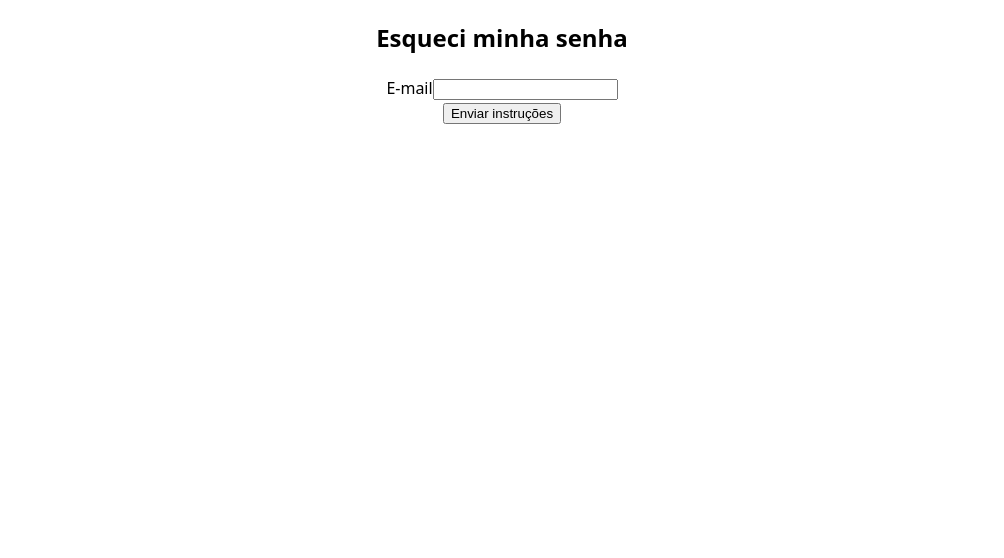
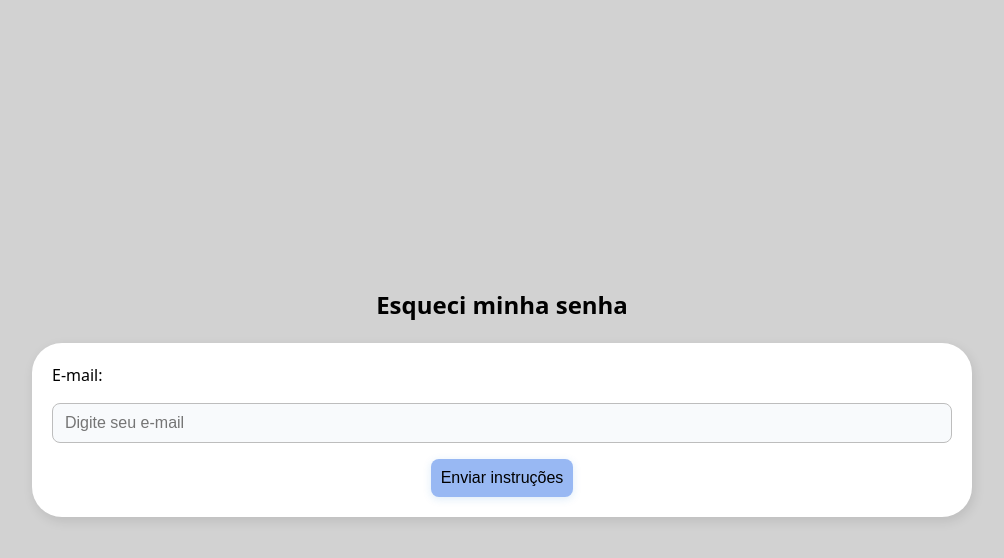
Before and after one commit to Jonas-eng-21/Sistema-de-assistencia-para-visitas-domiciliares, a React (Vite) app in the folder sistemaFront/: page /forgot-password in a window 1280 px wide. Shown: the top 558 px of the page, without its empty margins (138-1142 px from the left). Built offline with nearby package versions, Linux system fonts and the light colour scheme.

Commit message:
estilo do esqueci minha senha

```diff
--- a/sistemaFront/src/pages/ForgotPassword/index.tsx
+++ b/sistemaFront/src/pages/ForgotPassword/index.tsx
@@ -1,4 +1,6 @@
 import { useState } from 'react';
+import * as S from "./style";
+import { Button, MenuItem } from "@mui/material";
 
 const ForgotPassword: React.FC = () => {
   const [email, setEmail] = useState<string>('');
@@ -26,28 +28,68 @@ const ForgotPassword: React.FC = () => {
   };
 
   return (
-    <div className="max-w-md mx-auto p-4">
+    <S.Background>
       <h2 className="text-xl font-bold mb-4">Esqueci minha senha</h2>
+      <S.Card className="divcadastro" style={{ width: "100%", minWidth: "400px", alignItems: "stretch", padding: "20px" }}>
+
         <form onSubmit={handleSubmit} className="space-y-4">
-        <div>
-          <label className="block text-sm font-medium">E-mail</label>
+          <div style={{ display: "flex", flexDirection: "column", gap: "16px" }}>
+            <label
+              className="block text-sm font-medium mb-1"
+              htmlFor="email"
+              style={{ alignSelf: "flex-start" }}
+            >
+              E-mail:
+            </label>
             <input
+              id="email"
               type="email"
               value={email}
               onChange={(e) => setEmail(e.target.value)}
               required
-            className="mt-1 block w-full border rounded p-2"
+              placeholder="Digite seu e-mail"
+              style={{
+              padding: "10px 12px",
+              border: "1px solid #bdbdbd",
+              borderRadius: "8px",
+              fontSize: "1rem",
+              outline: "none",
+              transition: "border-color 0.2s",
+              background: "#f8fafc"
+              }}
+              onFocus={e => (e.currentTarget.style.borderColor = "#1976d2")}
+              onBlur={e => (e.currentTarget.style.borderColor = "#bdbdbd")}
             />
-        </div>
             <button
               type="submit"
-          className="w-full bg-blue-500 text-white py-2 rounded hover:bg-blue-600"
+              className="custom-button"
+              style={{
+              backgroundColor: "#98B8F3",
+              color: "#000000",
+              padding: "10px",
+              borderRadius: "8px",
+              fontSize: "1rem",
+              boxShadow: "0 2px 8px rgba(25, 118, 210, 0.15)",
+              textTransform: "none",
+              border: "none",
+              cursor: "pointer",
+              transition: "background 0.2s",
+              maxWidth: "fit-content",
+              width: "auto",
+              minWidth: "unset",
+              alignSelf: "center",
+              }}
+              onMouseOver={e => (e.currentTarget.style.backgroundColor = "#6f87b3")}
+              onMouseOut={e => (e.currentTarget.style.backgroundColor = "#98B8F3")}
             >
               Enviar instruções
             </button>
+          </div>
         </form>
         {message && <p className="mt-4 text-sm">{message}</p>}
-    </div>
+      </S.Card>
+
+    </S.Background>
   );
 };
 
--- /dev/null
+++ b/sistemaFront/src/pages/ForgotPassword/style.ts
@@ -0,0 +1,33 @@
+import styled from "styled-components";
+
+export const Background = styled.div`
+  background-color: #d2d2d2;
+  height: 100vh;
+  display: flex;
+  flex-direction: column;
+  justify-content: center;
+  align-items: center;
+`;
+
+export const TituloForm = styled.label`
+  font-size: 1.1rem;
+  font-weight: 500;
+  text-align: start;
+  margin-bottom: 4px;
+  display: block;
+`;
+
+export const Card = styled.div`
+  width: 80%;
+  max-width: 900px;
+  padding: 2em;
+  background-color: #ffffff;
+  border-radius: 30px;
+  margin-bottom: 1rem;
+  box-shadow: 2px 4px 12px rgba(0, 0, 0, 0.1);
+  gap: 1rem;
+  display: flex;
+  flex-direction: column;
+  justify-content: center;
+  align-items: center;
+`;
```
Lines whose indentation alone changed are shown as unchanged.
